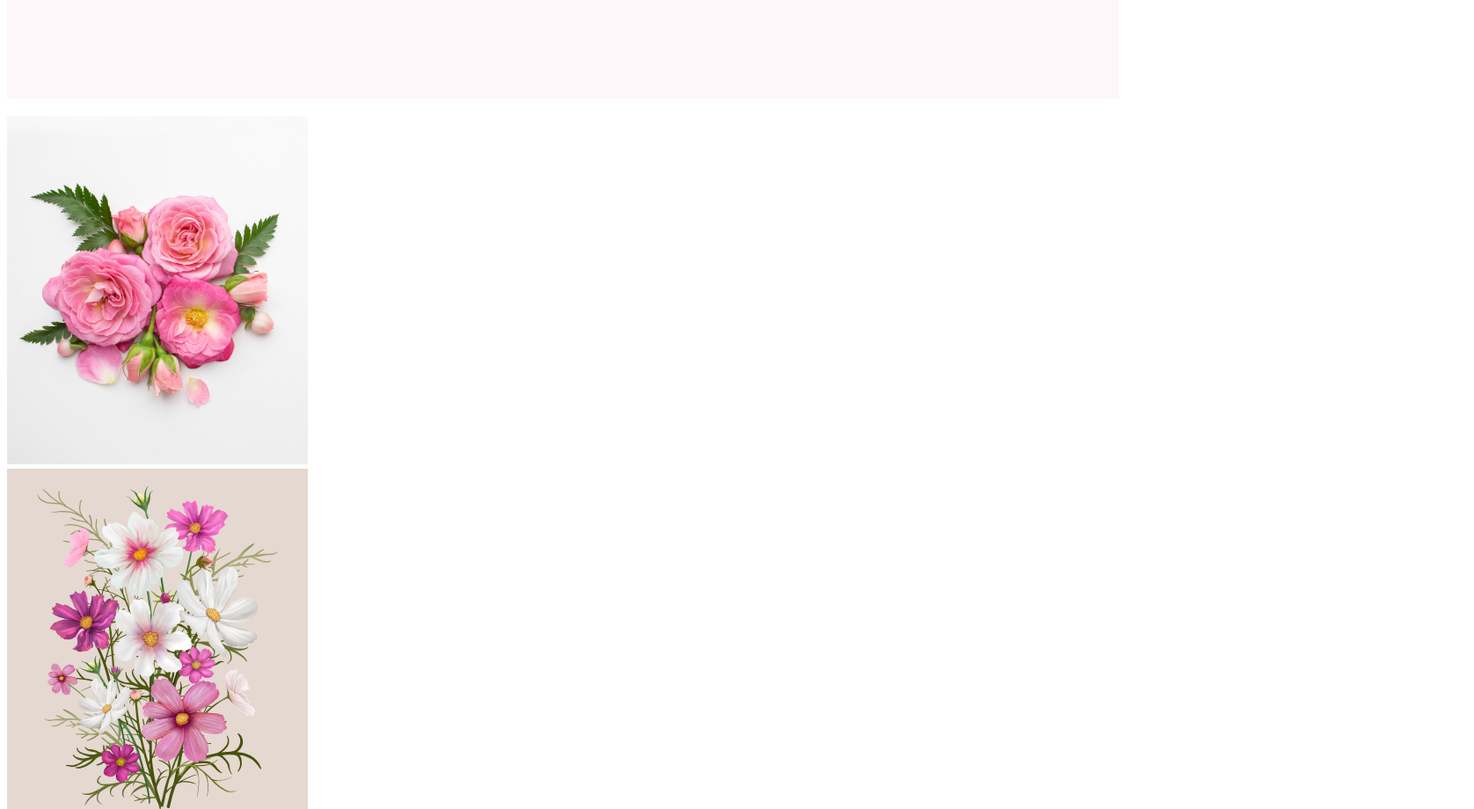
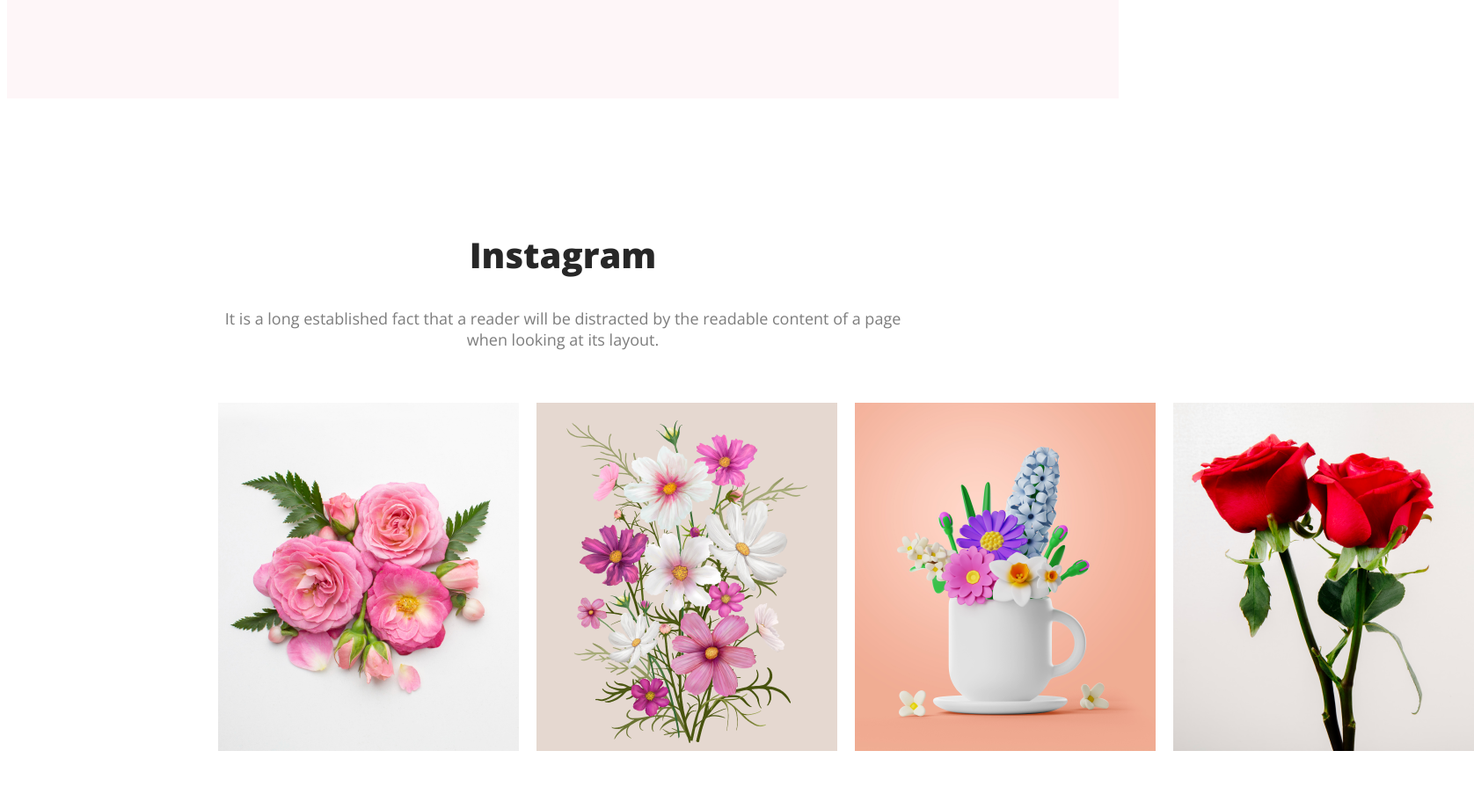
Before and after one commit to Nazmul1211/online-flower-shop, a plain HTML site: page index.html in a window 1280 px wide. Shown: the part 4040-4960 px from the top of the page at 88% size, 1676 px wide, since content can reach past the window. After the commit the page ends 4907 px from the top, so only its background shows below. Drawn offline with nearby package versions, Linux system fonts and the light colour scheme.

Commit message:
instagram section ends here

```diff
--- a/index.html
+++ b/index.html
@@ -76,8 +76,8 @@
 
         <!-- instagram section starts from here -->
         <section class="instagram">
-            <h2 class="instagram-title"></h2>
-            <p class="instagram-description"></p>
+            <h2 class="instagram-title">Instagram</h2>
+            <p class="instagram-description">It is a long established fact that a reader will be distracted by the readable content of a page when looking at its layout.</p>
             <div class="instagram-image">
                 <div><img src="images/Flower 01.png" alt=""></div>
                 <div><img src="images/Rectangle 4.png" alt=""></div>
--- a/styles/style.css
+++ b/styles/style.css
@@ -164,38 +164,26 @@ body {
     padding: 100px 429px 100px 0;
 }
 
-/* footer style  */
-.footer {
-    background: #111010;
-    padding: 128px 0;
+/* instagram style */
+.instagram {
+    padding: 0 240px;
     text-align: center;
-    justify-content: center;
+    margin-top: 150px;
 }
 
-.title {
-    color: #E55473;
-    font-family: Lato;
-    font-size: 48px;
-    font-style: normal;
+.instagram-title {
+    color: #272727;
+    font-size: 40px;
     font-weight: 800;
-    line-height: normal;
 }
 
-.title-description {
-    color: rgba(255, 255, 255, 0.90);
-    text-align: center;
+.instagram-description {
+    color: rgba(39, 39, 39, 0.60);
     font-size: 18px;
     font-weight: 400;
+    margin-bottom: 60px;
 }
-
-.footer {
-    color: rgba(255, 255, 255, 0.40);
-    text-align: center;
-    font-size: 16px;
-    font-weight: 400;
-    margin-top: 130px;
+.instagram-image{
+    display: flex;
+    gap: 20px;
 }
-
-#shop{
-    color: rgba(255, 255, 255, 0.90);
-}
```
